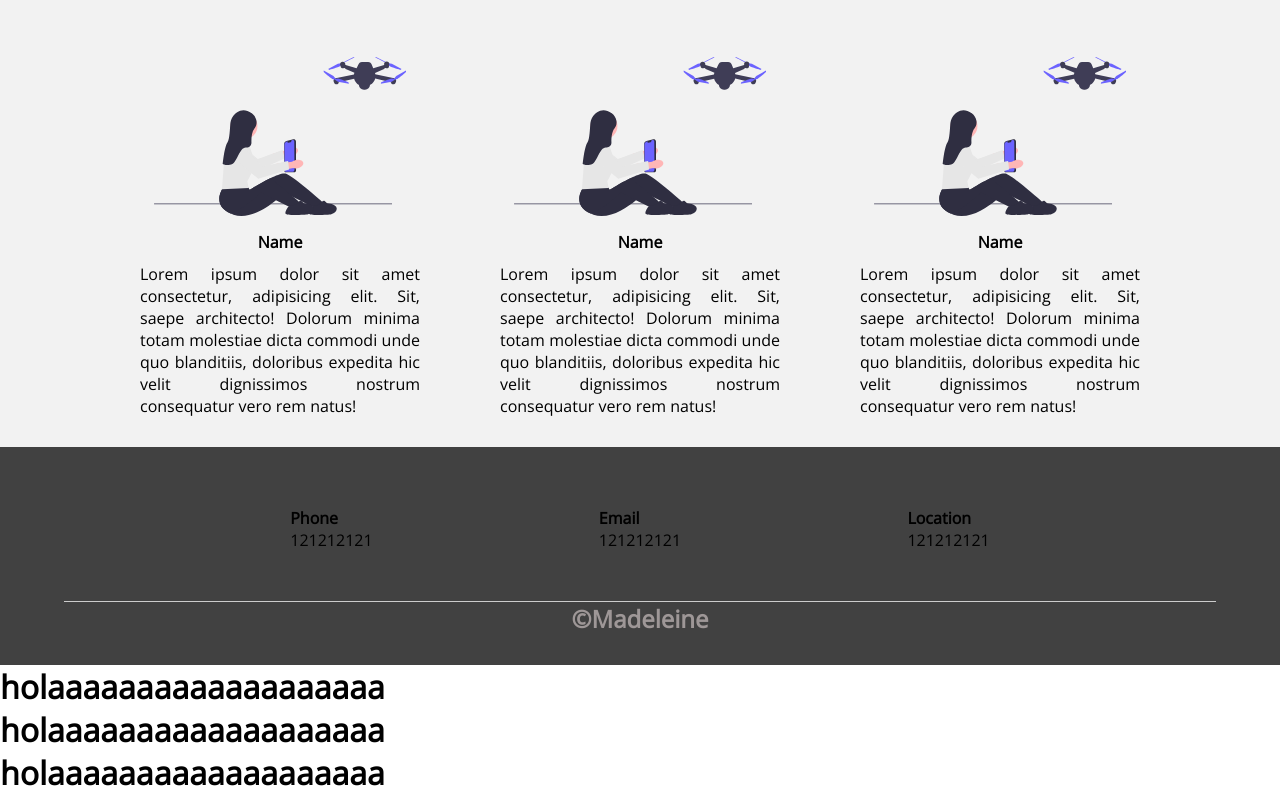
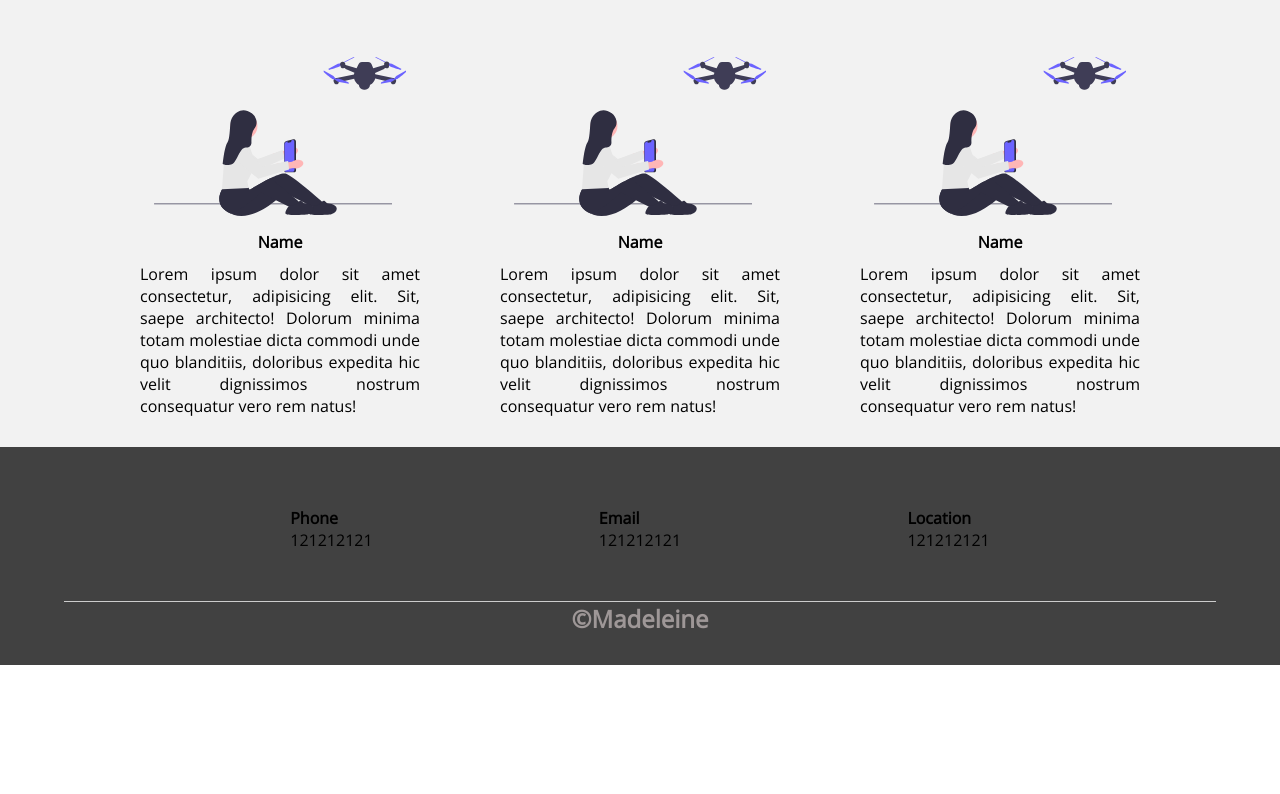
Before and after one commit to MadeleFonB/COFAINGSAS, a plain HTML site: page index.html in a window 1280 px wide. Shown: the part 2269-3063 px from the top of the page. After the commit the page ends 2934 px from the top, so only its background shows below. Drawn offline with nearby package versions, Linux system fonts and the light colour scheme.

Commit message:
Update index.html

```diff
--- a/index.html
+++ b/index.html
@@ -184,9 +184,7 @@
         </div>
         <h2 class="titulo-final">&copy;Madeleine</h2>
     </footer>
-<h1>holaaaaaaaaaaaaaaaaaaa</h1>
-<h1>holaaaaaaaaaaaaaaaaaaa</h1>
-<h1>holaaaaaaaaaaaaaaaaaaa</h1>
+
 
 </body>
 </html>
```
